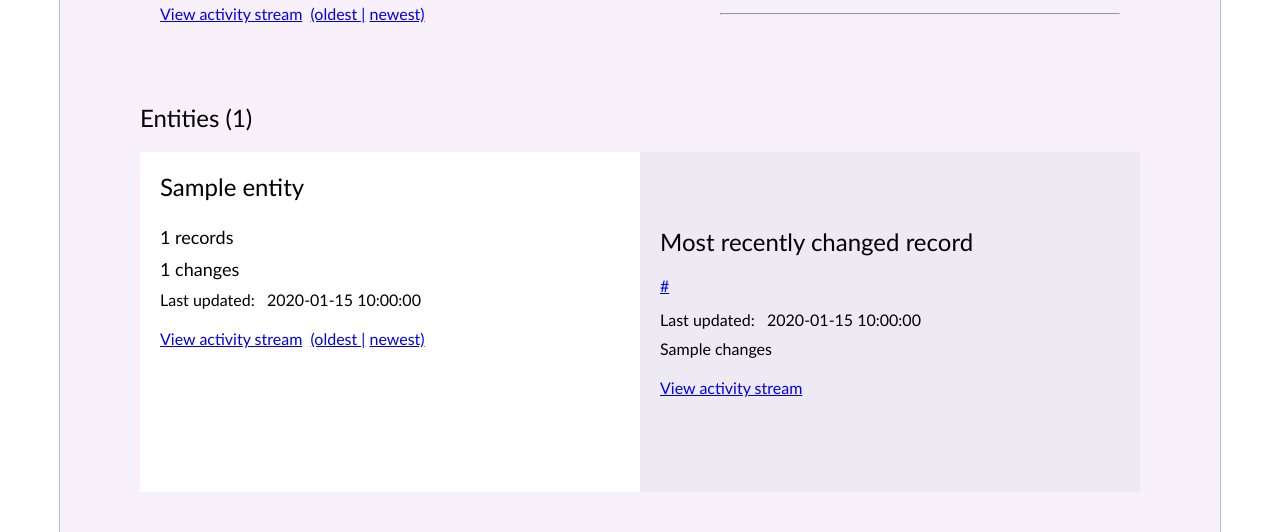
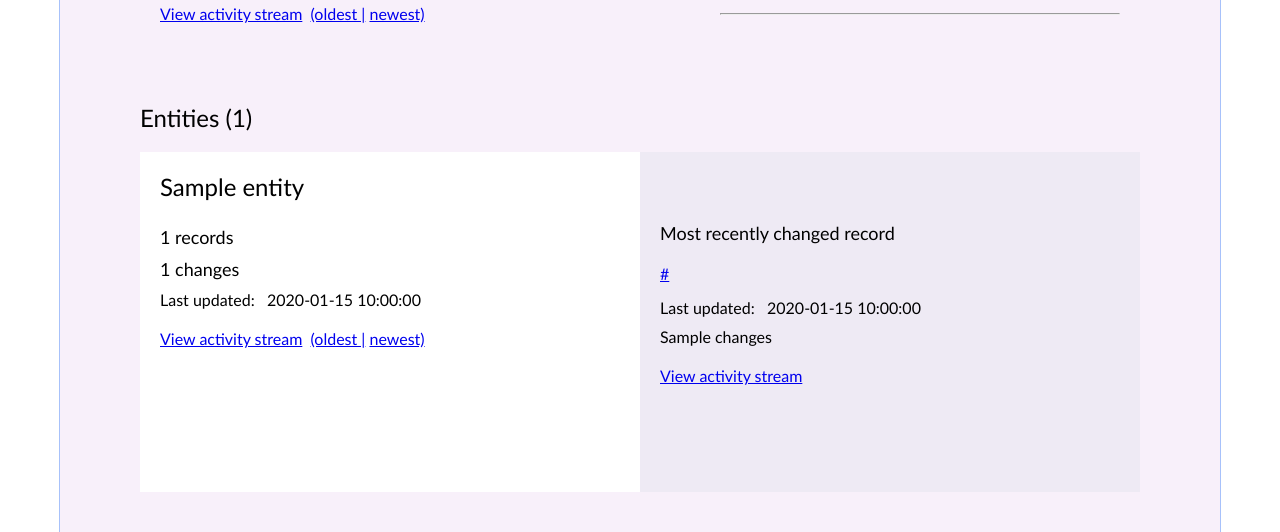
Before and after one commit to thegetty/lod-gateway, a Flask app: template source/web-service/flaskapp/templates/home_page.html in a window 1280 px wide. Shown: the part 295-827 px from the top of the page. Run offline with Flask 3, Linux system fonts and the light colour scheme; the template is opened without the code that fills it: most values are stand-ins (such as "Sample title", 1, 10 or a date in 2020); some libraries are stand-ins or nearby versions.

Commit message:
font change for most recent record

```diff
--- a/source/web-service/flaskapp/templates/home_page.html
+++ b/source/web-service/flaskapp/templates/home_page.html
@@ -93,7 +93,7 @@
           </div>
         </div>
         <div style="padding: 20px; margin-left: 50%; height: 300px; background-color: rgb(238, 234, 244)">
-          <div style="font-size: x-large; margin-top: 55px">Most recently changed record</div>
+          <div style="font-size: large; margin-top: 50px">Most recently changed record</div>
           <div style="margin-top: 20px; margin-bottom: 15px">
             <a href="{{ entity.most_recent_rec_url }}">{{ entity.most_recent_rec_url }}</a>
           </div>
```
